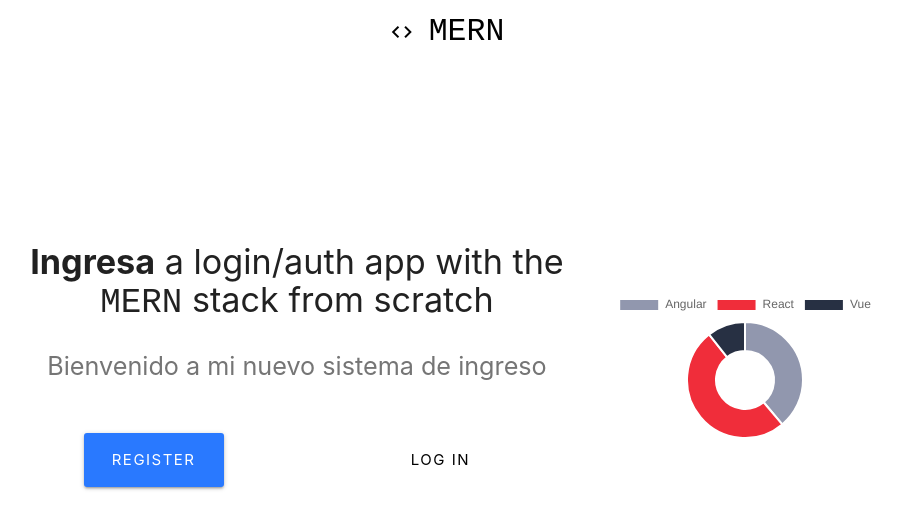
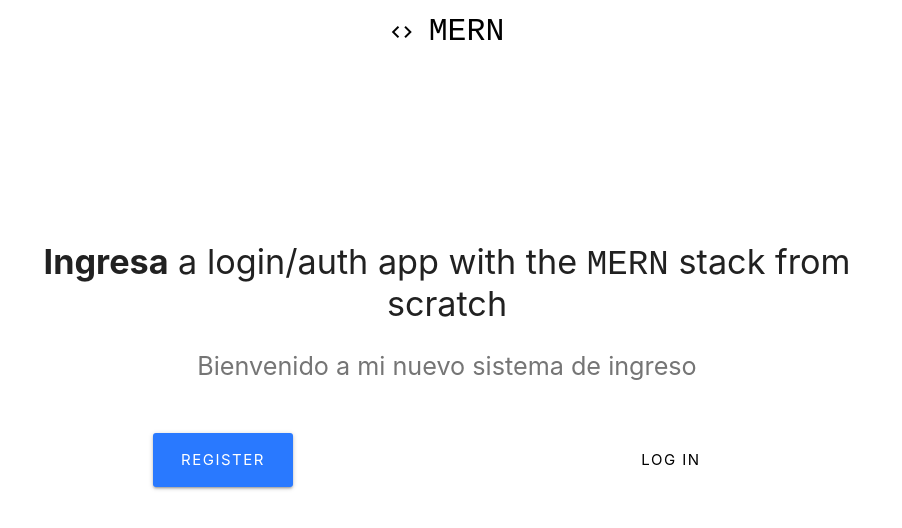
Before and after one commit to FernandoC1217/frontend-feb14, a React (Create React App) app: page / in a window 1280 px wide. Shown: the top 528 px of the page, without its empty margins (193-1095 px from the left). Built offline with nearby package versions, Linux system fonts and the light colour scheme.

Commit message:
Jugando con el Pie chart

```diff
--- a/src/components/layout/Landing.js
+++ b/src/components/layout/Landing.js
@@ -6,6 +6,7 @@ class Landing extends Component {
   state = {};
   render() {
     return (
+      <div className="col s12 center-align">
         <div style={{ height: "75vh" }} className="container valign-wrapper">
           <div className="row">
             <div className="col s12 center-align">
@@ -46,14 +47,22 @@ class Landing extends Component {
               </div>
             </div>
           </div>
+        </div>
+
+        {/* <div style={{ height: "75vh" }} className="container valign-wrapper">
+          <div className="row">
             <div className="col s12 center-align">
+              <h1>Las tecnologías más usadas</h1>
               <Pie
                 data={[1035, 1342, 283]}
                 labels={["Angular", "React", "Vue"]}
                 title={"Frameworks"}
                 color={["rgb(145, 151, 174)", "#f02d3a", "#273043"]}
               ></Pie>
+              <figcaption>Datos de Medium</figcaption>
             </div>
+          </div>
+        </div> */}
       </div>
     );
   }
```
Lines whose indentation alone changed are shown as unchanged.
